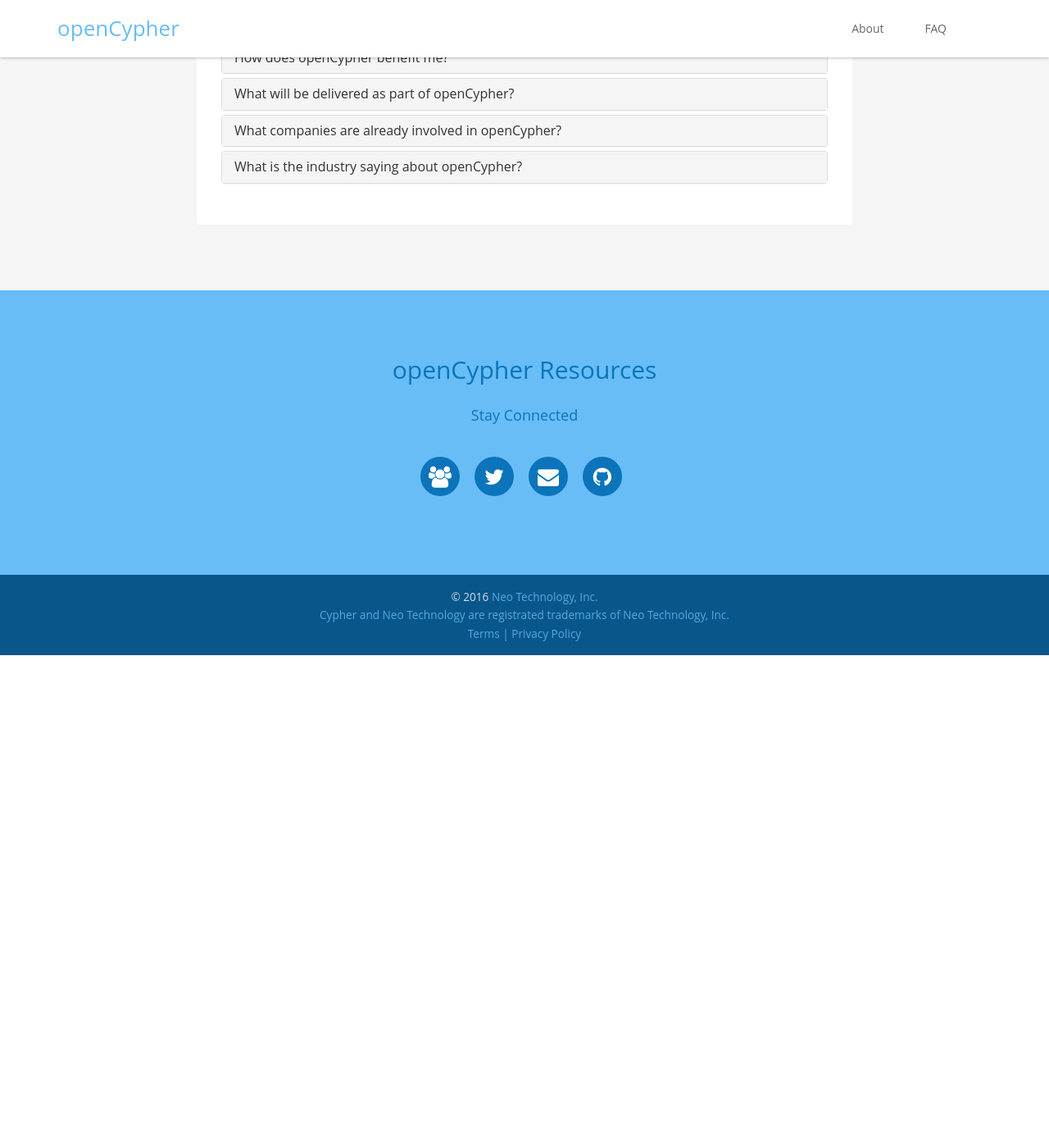
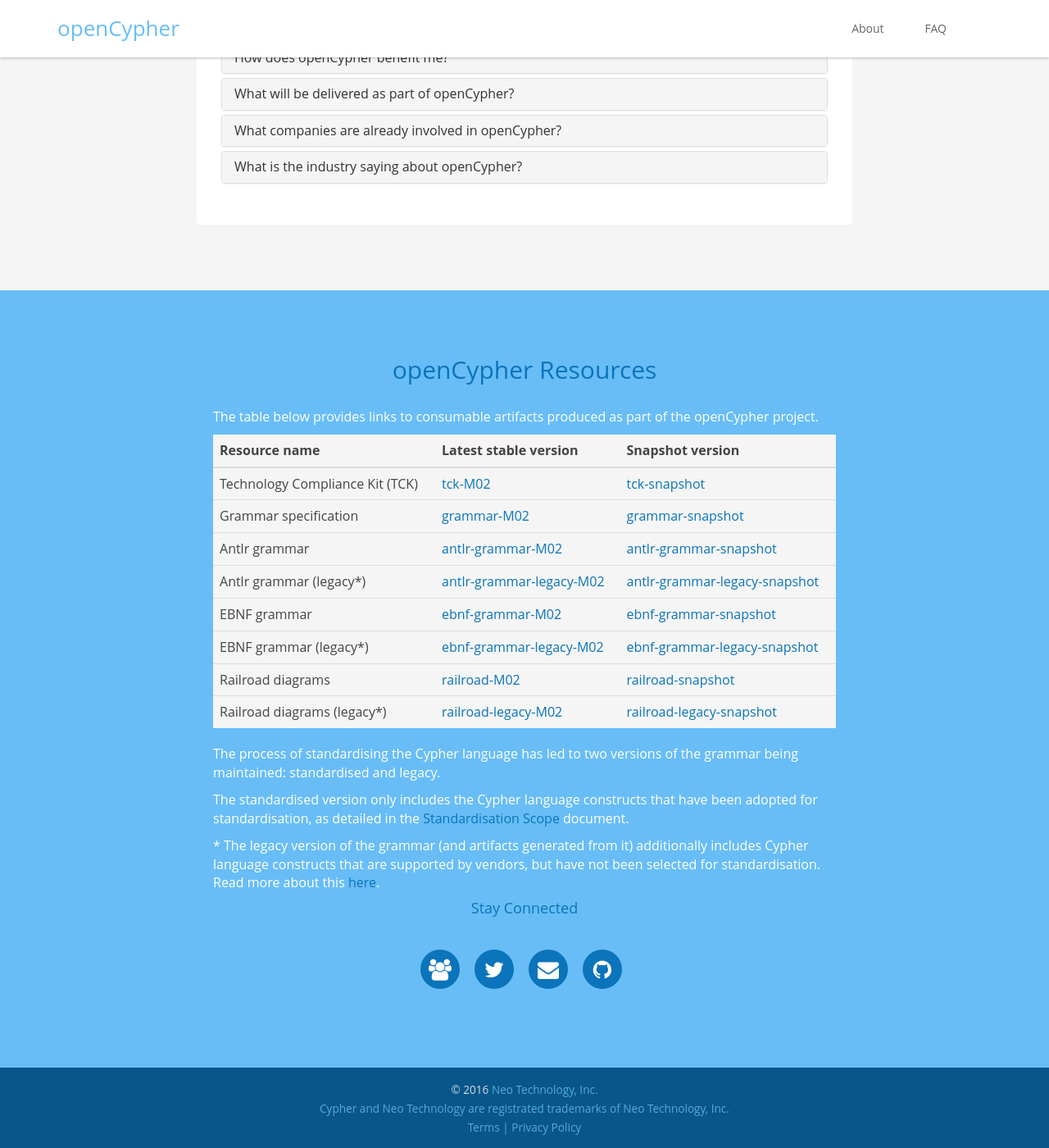
Before and after one commit to opencypher/website, a Jekyll site: the page built from index.html, in a window 1280 px wide and 1400 px high, scrolled down 2004 px. Shown: the whole window at 82% size. Built offline with Jekyll 4.4.1, drawn with Linux system fonts in a browser that asks for light colours; before the commit the page ends 2803 px from its top, so only the background shows below that.

Commit message:
Add table with downloadable artifacts
Add links to snapshot versions of artifacts

```diff
--- a/_includes/resources.html
+++ b/_includes/resources.html
@@ -3,6 +3,71 @@
     <div class="container">
         <div class="contact-inner">
             <h2 class="title  text-center">openCypher Resources</h2>
+
+            <div>
+                <p>
+                    The table below provides links to consumable artifacts produced as part of the openCypher project.
+                </p>
+                <table class="table table-responsive">
+                    <thead><tr>
+                        <th>Resource name</th>
+                        <th>Latest stable version</th>
+                        <th>Snapshot version</th>
+                    </tr></thead>
+                    <tr>
+                        <td>Technology Compliance Kit (TCK)</td>
+                        <td><a href="" target="_blank">tck-M02</a></td>
+                        <td><a href="https://github.com/opencypher/openCypher/tree/master/tck#the-cypher-technology-compliance-kit-tck" target="_blank">tck-snapshot</a></td>
+                    </tr>
+                    <tr>
+                        <td>Grammar specification</td>
+                        <td><a href="" target="_blank">grammar-M02</a></td>
+                        <td><a href="https://github.com/opencypher/openCypher/blob/master/grammar/cypher.xml" target="_blank">grammar-snapshot</a></td>
+                    </tr>
+                    <tr>
+                        <td>Antlr grammar</td>
+                        <td><a href="" target="_blank">antlr-grammar-M02</a></td>
+                        <td><a href="https://s3.amazonaws.com/artifacts.opencypher.org/Cypher.g4" target="_blank">antlr-grammar-snapshot</a></td>
+                    </tr>
+                    <tr>
+                        <td>Antlr grammar (legacy*)</td>
+                        <td><a href="" target="_blank">antlr-grammar-legacy-M02</a></td>
+                        <td><a href="https://s3.amazonaws.com/artifacts.opencypher.org/legacy/Cypher.g4" target="_blank">antlr-grammar-legacy-snapshot</a></td>
+                    </tr>
+                    <tr>
+                        <td>EBNF grammar</td>
+                        <td><a href="" target="_blank">ebnf-grammar-M02</a></td>
+                        <td><a href="https://s3.amazonaws.com/artifacts.opencypher.org/cypher.ebnf" target="_blank">ebnf-grammar-snapshot</a></td>
+                    </tr>
+                    <tr>
+                        <td>EBNF grammar (legacy*)</td>
+                        <td><a href="" target="_blank">ebnf-grammar-legacy-M02</a></td>
+                        <td><a href="https://s3.amazonaws.com/artifacts.opencypher.org/legacy/cypher.ebnf" target="_blank">ebnf-grammar-legacy-snapshot</a></td>
+                    </tr>
+                    <tr>
+                        <td>Railroad diagrams</td>
+                        <td><a href="" target="_blank">railroad-M02</a></td>
+                        <td><a href="https://s3.amazonaws.com/artifacts.opencypher.org/railroad/Cypher.html" target="_blank">railroad-snapshot</a></td>
+                    </tr>
+                    <tr>
+                        <td>Railroad diagrams (legacy*)</td>
+                        <td><a href="" target="_blank">railroad-legacy-M02</a></td>
+                        <td><a href="https://s3.amazonaws.com/artifacts.opencypher.org/legacy/railroad/Cypher.html" target="_blank">railroad-legacy-snapshot</a></td>
+                    </tr>
+                </table>
+                <p>
+                    The process of standardising the Cypher language has led to two versions of the grammar being maintained: standardised and legacy.
+                </p>
+                <p>
+                    The standardised version only includes the Cypher language constructs that have been adopted for standardisation,
+                    as detailed in the <a href="https://github.com/opencypher/openCypher/blob/master/docs/standardisation-scope.adoc">Standardisation Scope</a> document.
+                <p/>
+                <p>
+                    * The legacy version of the grammar (and artifacts generated from it) additionally includes Cypher language constructs that are supported by
+                    vendors, but have not been selected for standardisation. Read more about this <a href="https://github.com/opencypher/openCypher/tree/master/grammar#legacy-grammar">here</a>.
+                </p>
+            </div>
+
             <div class="clearfix"></div>
             <div class="info text-center">
                 <h4 class="sub-title">Stay Connected</h4>
```
Also changed, not shown: public/plugins/bootstrap/css/bootstrap.min.css.
